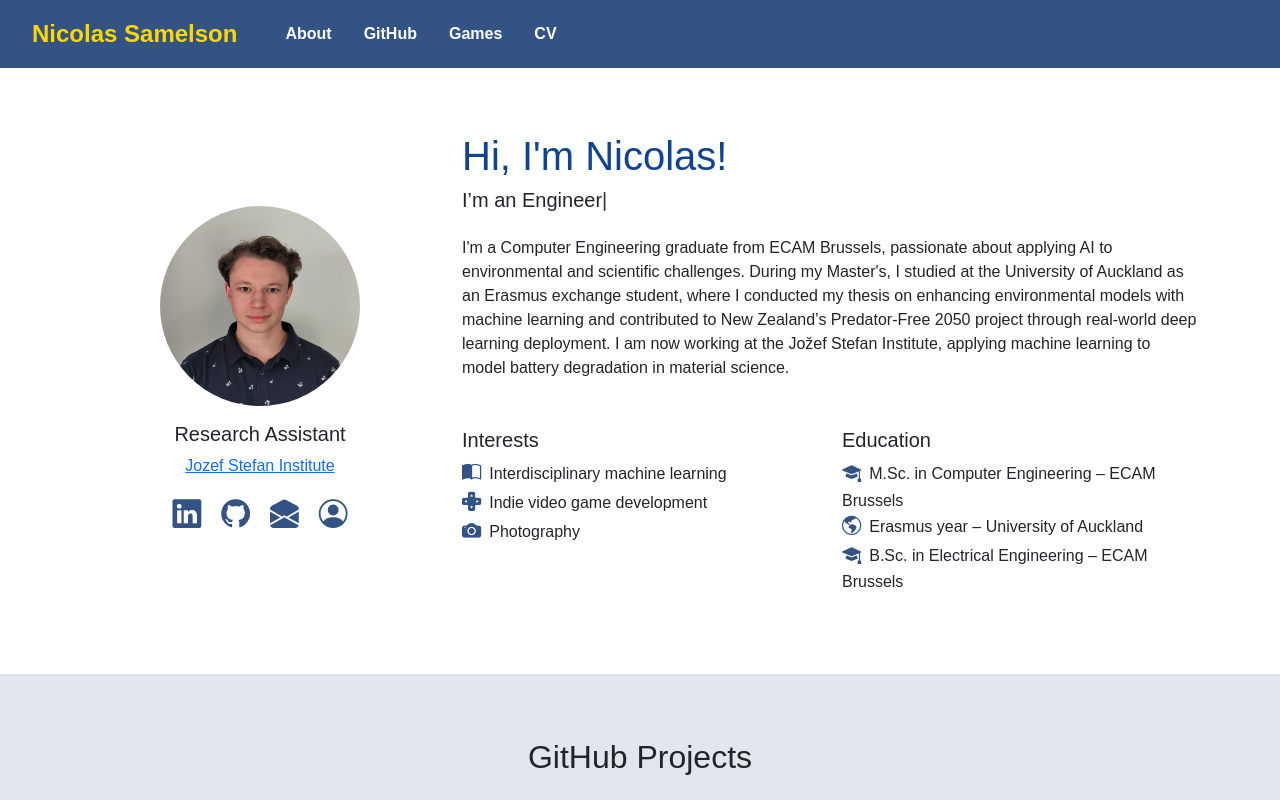
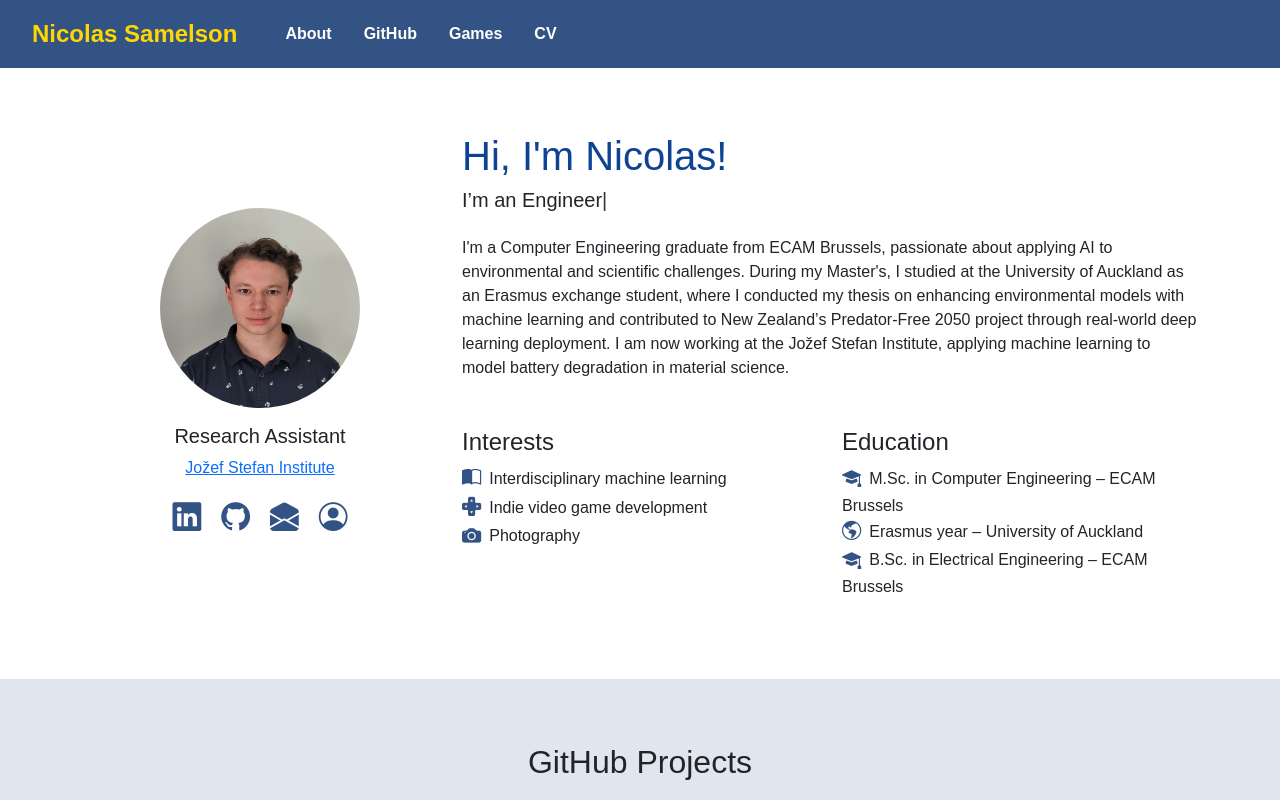
Before and after one commit to nsamelson/resume, a plain HTML site: page index.html in a window 1280 px wide. Shown: the top 800 px of the page. Drawn offline with nearby package versions, Linux system fonts and the light colour scheme.

Commit message:
change resume

```diff
--- a/index.html
+++ b/index.html
@@ -18,7 +18,7 @@
       <a href="#about">About</a>
       <a href="#github-projects">GitHub</a>
       <a href="#games-showcase">Games</a>
-      <a href="assets/SAMELSON Nicolas CV.pdf">CV</a>
+      <a href="assets/resume.pdf">CV</a>
     </nav>
   </header>
 
@@ -31,7 +31,7 @@
         <div class="col-md-4 text-center">
           <img src="assets/cv_portrait.jpg" alt="Profile Picture" class="profile-pic mb-3">
           <h5 >Research Assistant</h5>
-          <a href="">Jozef Stefan Institute</a>
+          <a href="https://www.ijs.si/ijsw/IJS">Jožef Stefan Institute </a>
           <div class="social-icons d-flex justify-content-center mt-3">
             <a href="https://www.linkedin.com/in/nicolas-samelson" target="Linkedin" title="LinkedIn"><i class="bi bi-linkedin"></i></a>
             <a href="https://github.com/nsamelson" target="Github" title="GitHub"><i class="bi bi-github"></i></a>
@@ -51,12 +51,13 @@
             During my Master's, I studied at the University of Auckland as an Erasmus exchange student,
             where I conducted my thesis on enhancing environmental models with machine learning and contributed to New Zealand’s
             Predator-Free 2050 project through real-world deep learning deployment.
-            I am now working at the Jožef Stefan Institute, applying machine learning to model battery degradation in material science.</p>
+            I am now working at the Jožef Stefan Institute, applying machine learning to model battery degradation in material science.
+          </p>
             <div class="mt-5">
               <div class="row">
                 <!-- Left Column: Interests -->
                 <div class="col-md-6">
-                  <h5>Interests</h5>
+                  <h4>Interests</h4>
                   <ul class="list-unstyled">
                     <li><i class="bi bi-book-half custom-icon me-2"></i>Interdisciplinary machine learning</li>
                     <li><i class="bi bi-dpad-fill custom-icon me-2"></i>Indie video game development</li>
@@ -66,7 +67,7 @@
 
                 <!-- Right Column: Education -->
                 <div class="col-md-6">
-                  <h5>Education</h5>
+                  <h4>Education</h4>
                   <ul class="list-unstyled">
                     <li><i class="bi bi-mortarboard-fill custom-icon me-2"></i>M.Sc. in Computer Engineering – ECAM Brussels</li>
                     <li><i class="bi bi-globe-americas custom-icon me-2"></i>Erasmus year – University of Auckland</li>
```
Also changed, not shown: 2 other files.
